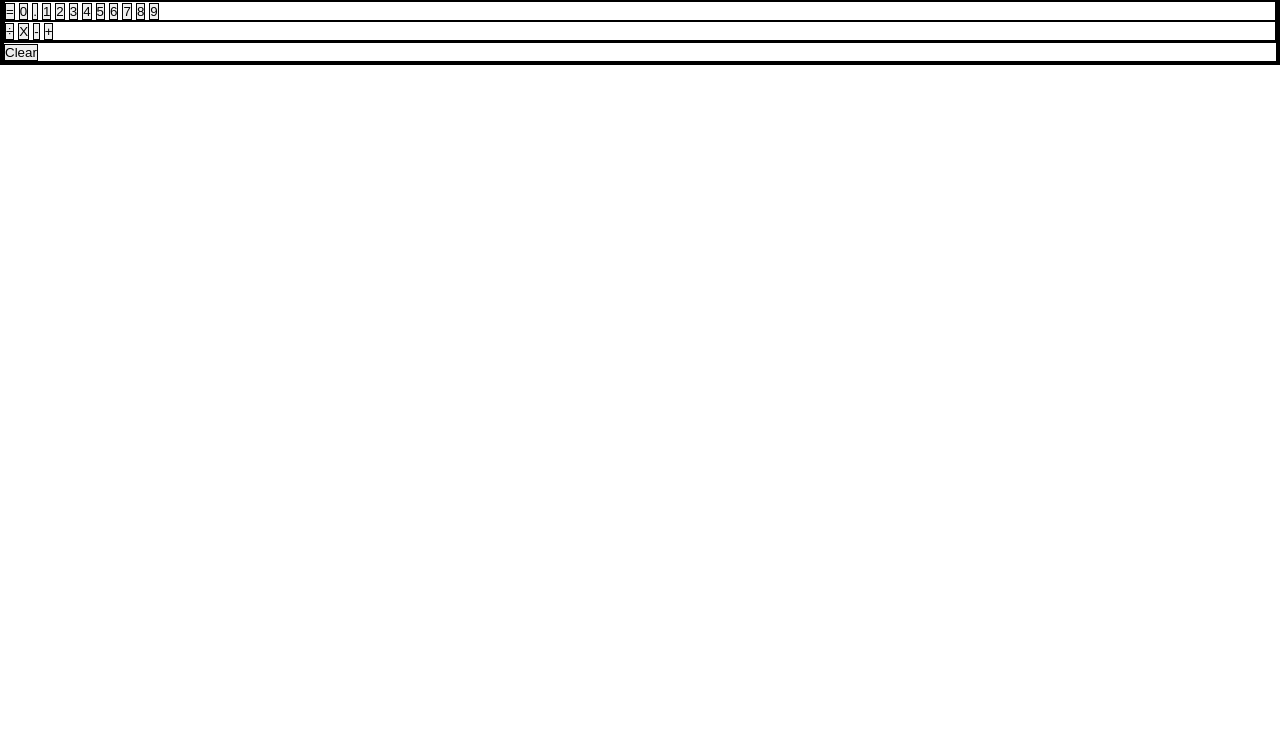
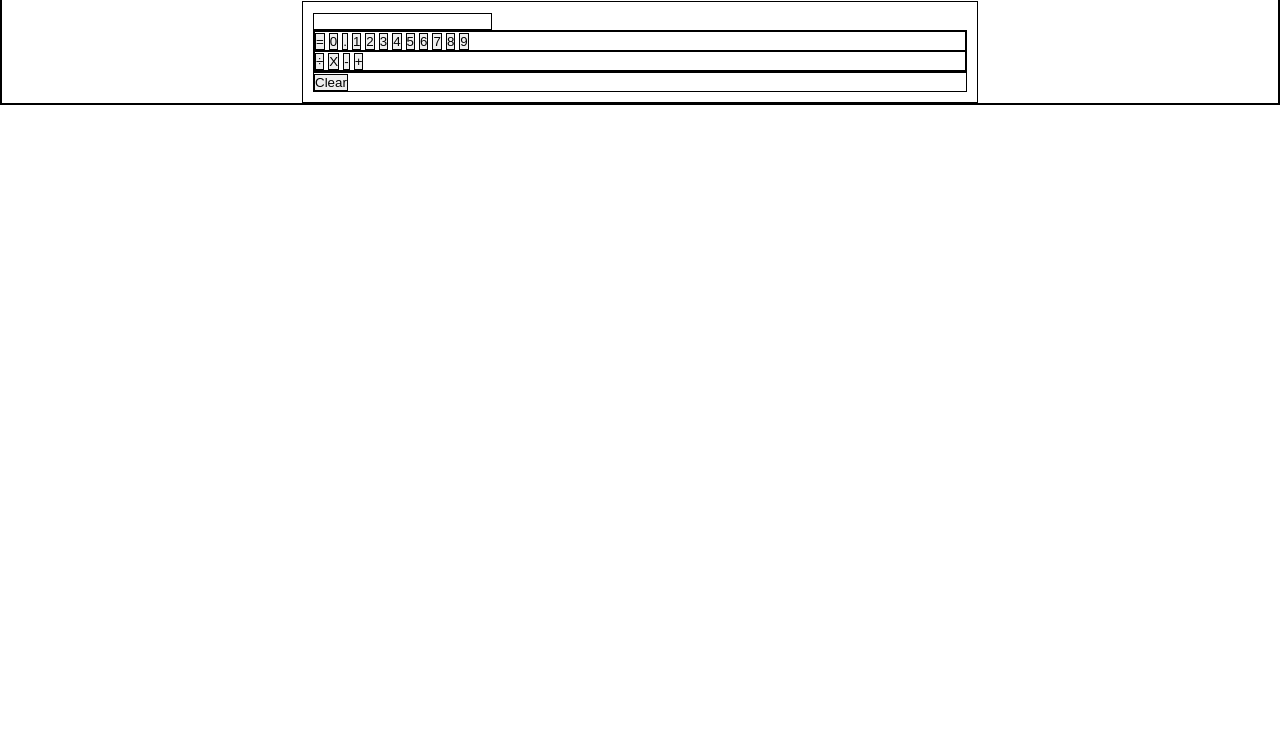
Before and after one commit to edyfer12/calculator, a plain HTML site: page index.html in a window 1280 px wide. Shown: the part 60-800 px from the top of the page. Drawn offline with Linux system fonts and the light colour scheme.

Commit message:
Edit CSS rule and comment

```diff
--- a/style.css
+++ b/style.css
@@ -16,4 +16,11 @@ h1 {
 
 /* Set the left and right margins to 300px for the div element that goes under the class name
 calculator to evenly align the element to the heading. Set the margin to 20px to enable spacing
-between the div and heading in the page.*/
+between the div and heading in the page. Pad the calculator by 10px to make the spacing between the
+border and inner div elements neater for the user.*/
+.calculator {
+    margin-left: 300px;
+    margin-right: 300px;
+    margin-top: 20px;
+    padding:10px;
+}
```
